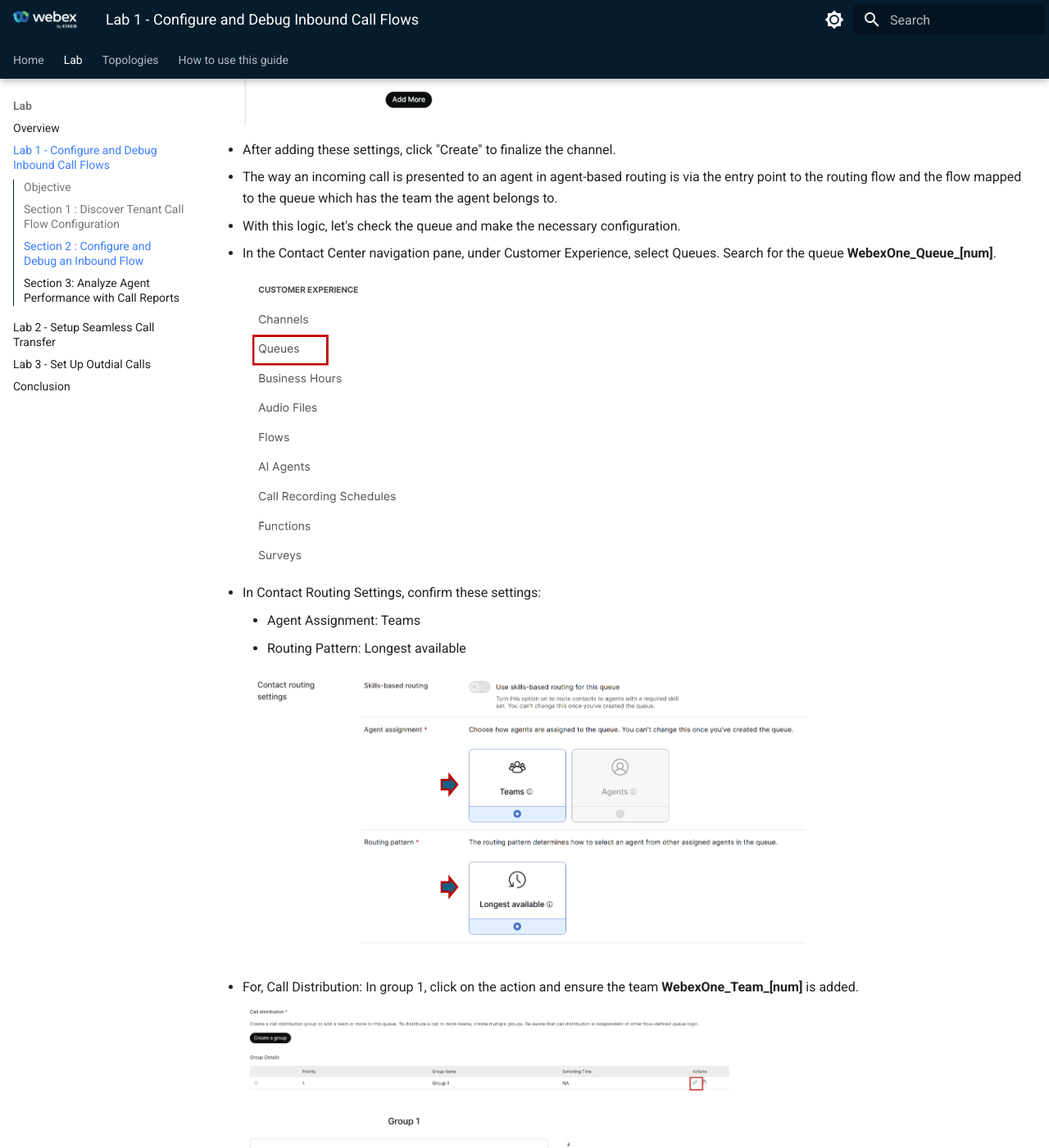
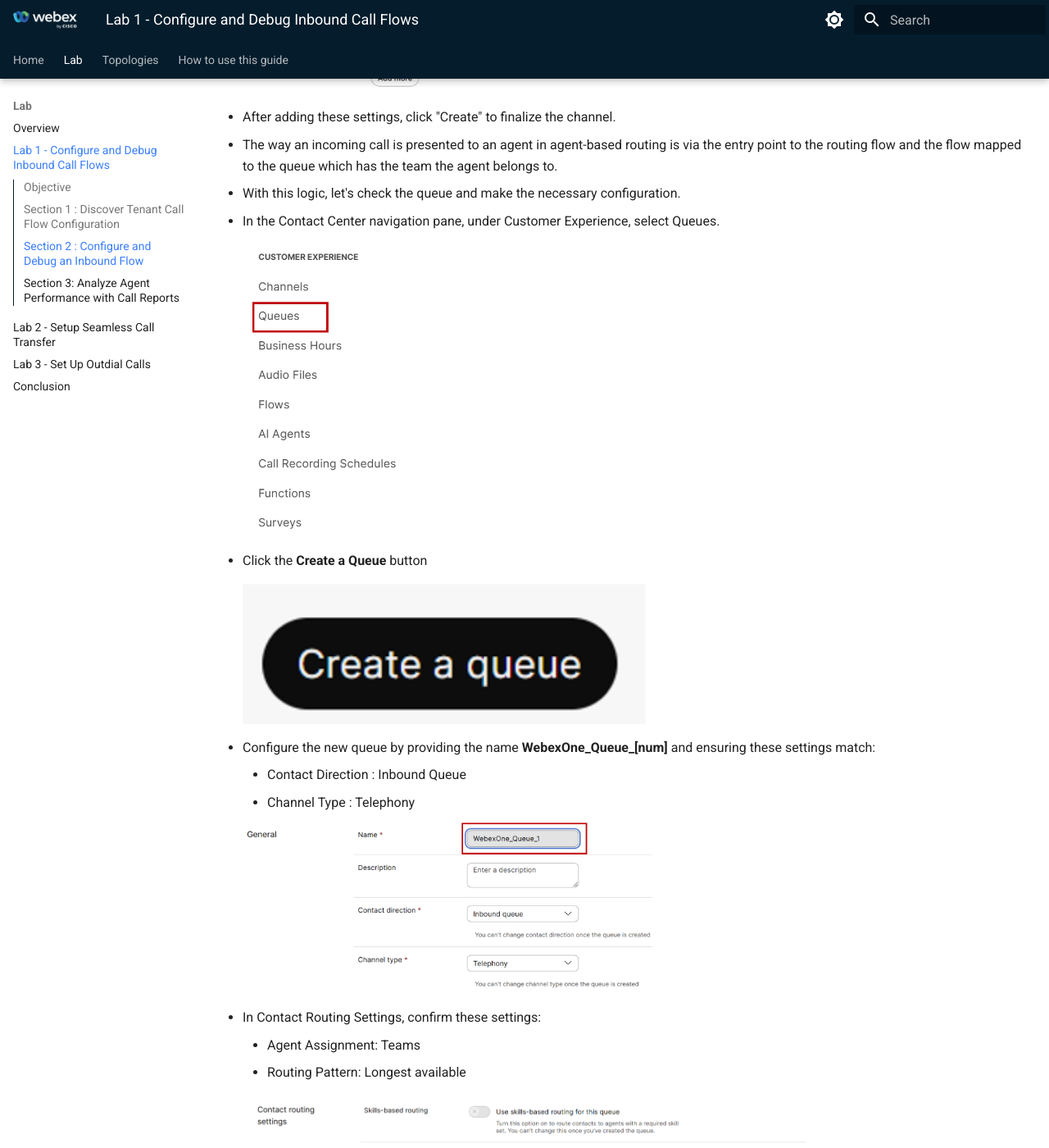
Before and after one commit to WebexCC-SA/LAB-2310, an MkDocs documentation site: the page built from docs/Excercise1.md, in a window 1280 px wide and 1400 px high, scrolled down 8334 px. Shown: the whole window at 82% size. Built offline with MkDocs 1.6.1 and Material for MkDocs 9.7.7, drawn with Linux system fonts in a browser that asks for light colours; some of the changed text lies outside the part shown.

Commit message:
Version3

```diff
--- a/docs/Excercise1.md
+++ b/docs/Excercise1.md
@@ -133,9 +133,9 @@
       ![Nav](./assets/2310_Excercise1_2_10.png){ width="700" }
 
 - In the "Phone numbers" section, select the following:
-      - Number Webex Calling location: **???????**
-      - Support number: **???????**
-      - PSTN Region: **???????**
+      - Number Webex Calling location: **RTP Location 8**
+      - Support number: **Assigned by the Instructor**
+      - PSTN Region: **Default**
 
       ![Nav](./assets/2310_Excercise1_2_11.png){ width="700" }
 
@@ -145,9 +145,19 @@
 
 - With this logic, let's check the queue and make the necessary configuration. <br>
 
-- In the Contact Center navigation pane, under Customer Experience, select Queues. Search for the queue **WebexOne_Queue_[num]**.
+- In the Contact Center navigation pane, under Customer Experience, select Queues.
 
       ![Nav](./assets/2310_Excercise1_2_12.png){ width="200" }
+
+- Click the **Create a Queue** button
+
+      ![Nav](./assets/2310_Excercise1_2_12_1.png){ width="500" }
+
+- Configure the new queue by providing the name **WebexOne_Queue_[num]** and ensuring these settings match:
+      -  Contact Direction : Inbound Queue
+      -  Channel Type : Telephony
+
+      ![Nav](./assets/2310_Excercise1_2_12_2.png){ width="500" }
 
 - In Contact Routing Settings, confirm these settings:
       - Agent Assignment: Teams
```
Also changed, not shown: other parts of docs/Excercise1.md (+1 -1 lines), docs/assets/2310_Excercise1_2_11.png, docs/assets/2310_Excercise1_2_12_1.png (added), docs/assets/2310_Excercise1_2_12_2.png (added).
